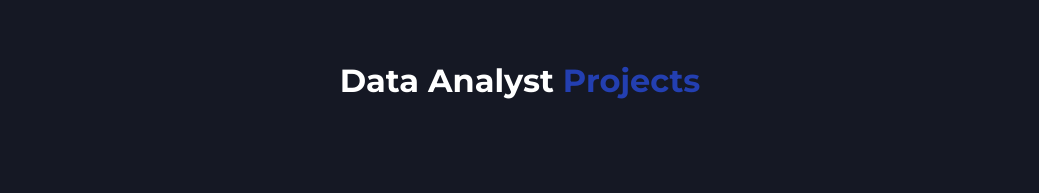
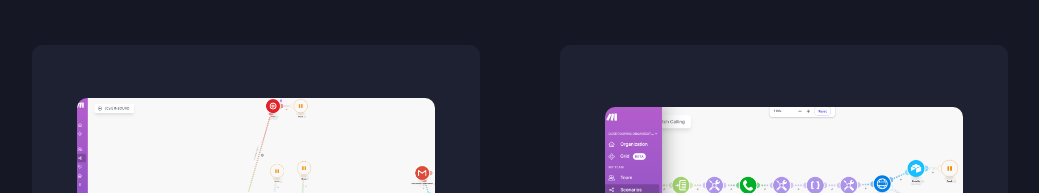
Before and after one commit to Historfic/Portfolio, a plain HTML site: page index.html in a window 1280 px wide. Shown: the part 2663-2856 px from the top of the page, without its empty margins (120-1159 px from the left). Drawn offline with Linux system fonts and the light colour scheme.

Commit message:
Update index.html

```diff
--- a/index.html
+++ b/index.html
@@ -202,7 +202,6 @@
 
     <div class="container2" id="projects">
       <h3 class="project-title element spans" >My&nbsp;<span style="color:#233fb1">Projects</span></h3>
-      <h4 class="project-title element spans mini" style="margin-bottom: 6rem; margin-top: 1rem;">Data Analyst&nbsp;<span style="color:#233fb1">Projects</span></h4>
       <div class="project-container element">
 
         <div class="project1">
```
